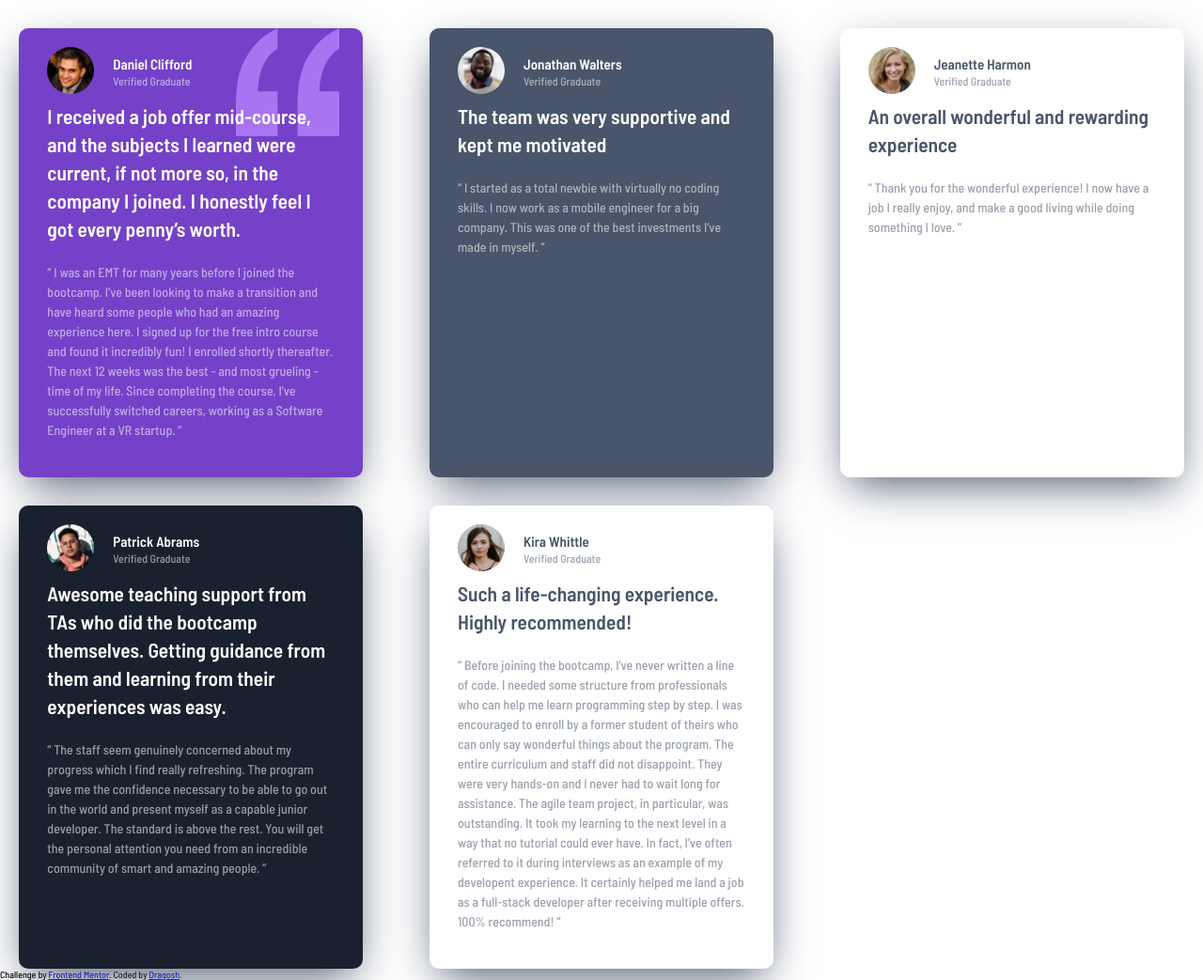
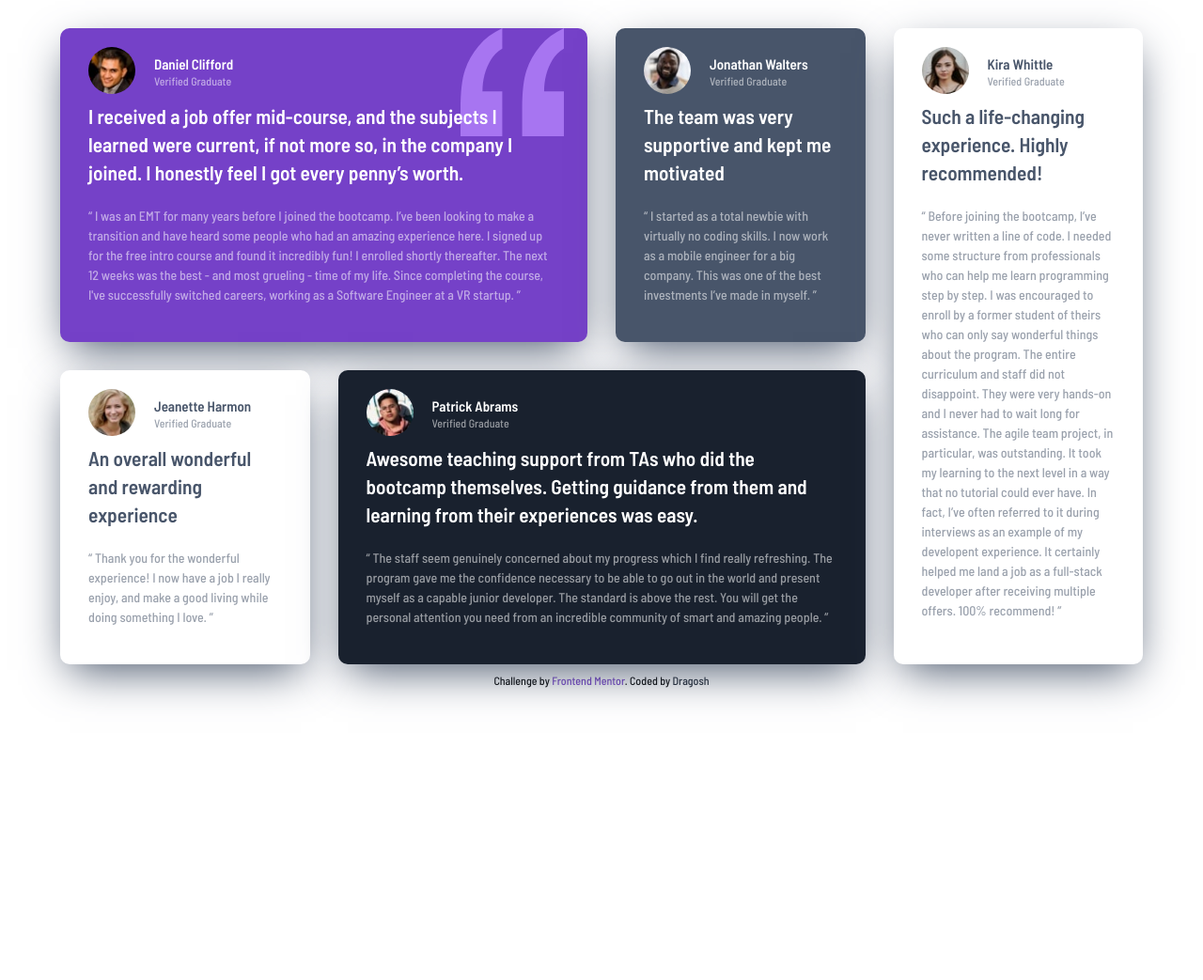
Before and after one commit to dragoshcode/testimonials-grid-section, a plain HTML site: page index.html in a window 1280 px wide. Shown: the whole page at 94% size. After the commit the page ends 800 px from the top, so only its background shows below. Drawn offline with Linux system fonts and the light colour scheme.

Commit message:
final commit

```diff
--- a/index.html
+++ b/index.html
@@ -7,7 +7,8 @@
   <!-- Font -->
   <link rel="preconnect" href="https://fonts.googleapis.com">
   <link rel="preconnect" href="https://fonts.gstatic.com" crossorigin>
-  <link href="https://fonts.googleapis.com/css2?family=Barlow+Semi+Condensed:wght@500;600&display=swap" rel="stylesheet">
+  <link href="https://fonts.googleapis.com/css2?family=Barlow+Semi+Condensed:wght@500;600&display=swap"
+    rel="stylesheet">
   <!-- Favicon -->
   <link rel="icon" type="image/png" sizes="32x32" href="./images/favicon-32x32.png" />
   <!-- CSS -->
@@ -17,7 +18,6 @@
 
 <body>
   <main>
-    <!-- * scos testimonials__container, ca containerul va fi ala cu section tag PLUS facut fiecare card <article>-->
     <section class="testimonials">
       <div class="testimonials__container grid margin-top-grid">
 
@@ -128,10 +128,13 @@
             <p> “ Before joining the bootcamp, I’ve never written a line of code. I needed some structure from
               professionals who can help me learn programming step by step. I was encouraged to enroll by a former
               student of theirs who can only say wonderful things about the program. The entire curriculum and staff
-              did not disappoint. They were very hands-on and I never had to wait long for assistance. The agile team
-              project, in particular, was outstanding. It took my learning to the next level in a way that no tutorial
+              did not disappoint. They were very hands-on and I never had to wait long for assistance. The agile
+              team
+              project, in particular, was outstanding. It took my learning to the next level in a way that no
+              tutorial
               could ever have. In fact, I’ve often referred to it during interviews as an example of my developent
-              experience. It certainly helped me land a job as a full-stack developer after receiving multiple offers.
+              experience. It certainly helped me land a job as a full-stack developer after receiving multiple
+              offers.
               100% recommend! ”
             </p>
           </div>
@@ -139,8 +142,8 @@
 
       </div>
       <div class="attribution">
-        Challenge by <a href="https://www.frontendmentor.io?ref=challenge" target="_blank">Frontend Mentor</a>.
-        Coded by <a href="https://github.com/dragoshcode">Dragosh</a>.
+        <p>Challenge by <a href="https://www.frontendmentor.io?ref=challenge" target="_blank">Frontend Mentor</a>.
+          Coded by <a href="https://github.com/dragoshcode" target="_blank">Dragosh</a></p>
       </div>
     </section>
   </main>
--- a/styles/scss/_media.scss
+++ b/styles/scss/_media.scss
@@ -10,8 +10,24 @@
 
 @media (min-width: 820px) {
   .testimonials__container {
-    grid-template-columns: repeat(3, 1fr) !important;
-    // grid-template-rows: repeat();
+    grid-template-columns: repeat(4, 1fr) !important;
+
+    .margin-top {
+      margin-top: 0 !important;
+    }
+
+    .grid-daniel {
+      grid-column: 1 / 3;
+    }
+
+    .grid-kira{
+      grid-column: 4 / 5;
+      grid-row: -1 / 3;
+    }
+
+    .grid-patrick{
+      grid-column: -4 / -2;
+    }
   }
 
   .margin-top-grid {
--- a/styles/scss/_utility.scss
+++ b/styles/scss/_utility.scss
@@ -91,7 +91,7 @@
 .testimonials {
   &__container {
     .margin-top {
-      margin-top: 3rem;
+      margin-top: 3rem !important;
     }
   }
 }
--- a/styles/scss/style.scss
+++ b/styles/scss/style.scss
@@ -6,12 +6,13 @@
 .testimonials__container {
   grid-template-columns: 1fr;
   gap: 3rem;
+  width: 90%;
+  margin-left: auto;
+  margin-right: auto;
 
   .testimonials__card {
     box-shadow: 0px 16px 45px -10px rgba(72, 85, 106, 1);
     border-radius: 1rem;
-    width: 90%;
-    margin: 0 auto;
     padding: 2rem 3rem 4rem 3rem;
     position: relative;
     z-index: 1;
@@ -65,3 +66,19 @@
     }
   }
 }
+
+.attribution {
+  font-size: 1.2rem;
+  margin-top: 1rem;
+  padding-bottom: 1.2rem;
+  text-align: center;
+  a {
+    text-decoration: none;
+    &:first-of-type {
+      color: $violet;
+    }
+    &:last-of-type {
+      color: $black-blue;
+    }
+  }
+}
```
Also changed, not shown: styles/css/style.css, 2 other files.
